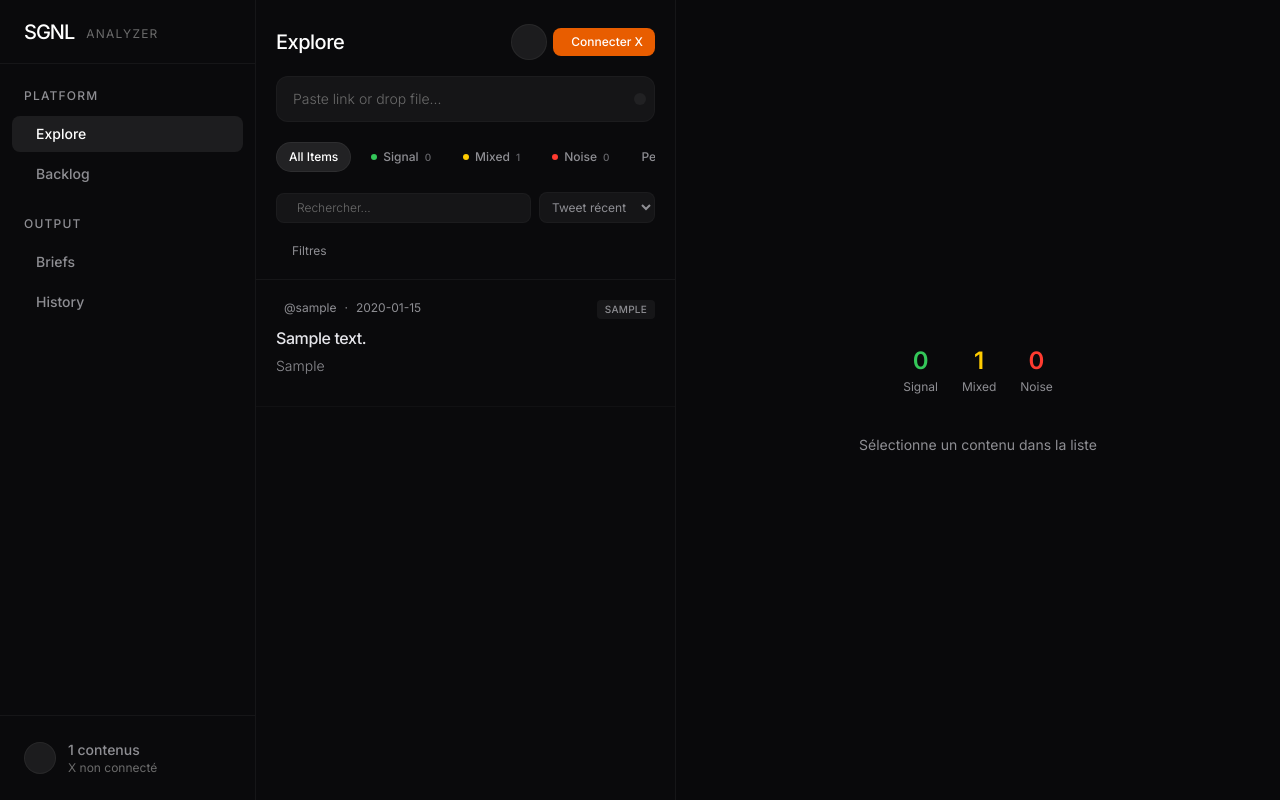
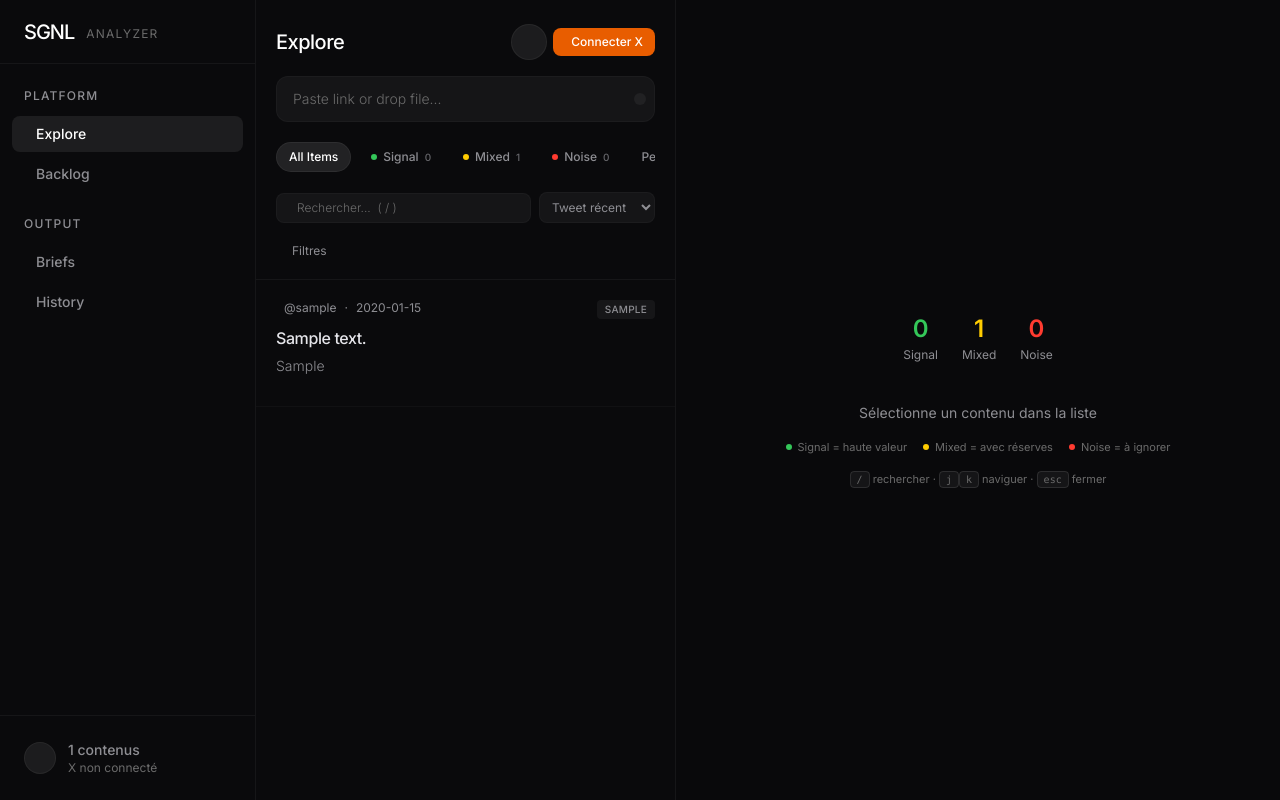
Before and after one commit to bacarym/content-analyzer, a FastAPI app: page / in a window 1280 px wide. Run offline with FastAPI, Linux system fonts and the light colour scheme; tables that the repository leaves empty hold one stand-in row (values such as "Sample post"); data that the repository does not hold is empty; some libraries are stand-ins or nearby versions.

Commit message:
UX+: skeleton loading, raccourcis clavier, retry errors, légende verdicts
Score heuristique 28→35 :
- H1: Skeleton loading (6 cartes placeholder pendant le fetch initial)
- H3/H7: Raccourcis clavier (/ search, j/k naviguer, Esc fermer)
- H6/H10: Légende Signal/Mixed/Noise + raccourcis dans l'empty state
- H9: Bouton Retry dans les toasts d'erreur (overload, ad-hoc)
- H1: État loading=true/false pour feedback chargement

Co-Authored-By: Claude Opus 4.6 (1M context) <noreply@anthropic.com>

```diff
--- a/templates/index.html
+++ b/templates/index.html
@@ -101,6 +101,9 @@
     class="bg-[#0A0A0C] text-[#E5E5EA] antialiased selection:bg-[#E85D00]/30 selection:text-white h-screen overflow-hidden flex"
     x-data="app()"
     x-init="init()"
+    @keydown.escape.window="if (chatOpen) { chatOpen = false } else if (selectedBm) { selectedBm = null }"
+    @keydown.slash.window.prevent="if (!chatOpen && document.activeElement.tagName !== 'INPUT' && document.activeElement.tagName !== 'TEXTAREA') { $refs.searchInput?.focus() }"
+    @keydown.window="if (document.activeElement.tagName === 'INPUT' || document.activeElement.tagName === 'TEXTAREA' || chatOpen) return; if ($event.key === 'j') selectNext(); if ($event.key === 'k') selectPrev();"
   >
     <!-- ═══ Sidebar (desktop) ═══ -->
     <aside
@@ -410,7 +413,8 @@
               <input
                 type="text"
                 x-model="filter.search"
-                placeholder="Rechercher..."
+                x-ref="searchInput"
+                placeholder="Rechercher...  ( / )"
                 class="bg-transparent border-none outline-none text-xs text-[#E5E5EA] placeholder-[#6b6b6b] w-full font-light"
               />
             </div>
@@ -604,7 +608,21 @@
               ></span>
             </div>
           </div>
-          <div class="flex flex-col">
+          <!-- Skeleton loading -->
+          <div x-show="loading" class="flex flex-col">
+            <template x-for="i in 6" :key="i">
+              <div class="p-5 border-b border-white/[0.03] animate-pulse">
+                <div class="flex justify-between items-start mb-3">
+                  <div class="h-3 bg-white/[0.06] rounded w-32"></div>
+                  <div class="h-4 bg-white/[0.06] rounded w-16"></div>
+                </div>
+                <div class="h-4 bg-white/[0.06] rounded w-3/4 mb-2"></div>
+                <div class="h-3 bg-white/[0.04] rounded w-full mb-1"></div>
+                <div class="h-3 bg-white/[0.04] rounded w-2/3"></div>
+              </div>
+            </template>
+          </div>
+          <div x-show="!loading" class="flex flex-col">
             <template x-for="bm in filtered" :key="bm.tweet_id">
               <div
                 class="p-5 border-b border-white/[0.03] cursor-pointer relative overflow-hidden transition-colors"
@@ -666,6 +684,7 @@
               </p>
             </div>
           </div>
+          </div>
         </div>
       </section>
 
@@ -687,6 +706,11 @@
             class="text-lg shrink-0 mt-0.5"
           ></iconify-icon>
           <span x-text="toast" class="font-light text-[#E5E5EA]"></span>
+          <button
+            x-show="_toastRetry"
+            @click="_toastRetry && _toastRetry(); toast = ''"
+            class="ml-2 px-2 py-0.5 rounded text-xs font-medium bg-white/10 text-white hover:bg-white/20 transition-colors shrink-0"
+          >Retry</button>
         </div>
 
         <!-- ── Bookmarks Detail View ── -->
@@ -741,9 +765,21 @@
                 </div>
 
                 <!-- Returning user: pick a content -->
-                <p x-show="counts.signal + counts.mixed + counts.noise > 0" class="text-sm text-[#8E8E93] text-center">
-                  Sélectionne un contenu dans la liste
-                </p>
+                <div x-show="counts.signal + counts.mixed + counts.noise > 0" class="text-center space-y-4">
+                  <p class="text-sm text-[#8E8E93]">
+                    Sélectionne un contenu dans la liste
+                  </p>
+                  <div class="flex justify-center gap-4 text-[11px] text-[#6b6b6b]">
+                    <span class="flex items-center gap-1.5"><span class="w-1.5 h-1.5 rounded-full bg-[#34C759]"></span> Signal = haute valeur</span>
+                    <span class="flex items-center gap-1.5"><span class="w-1.5 h-1.5 rounded-full bg-[#FFCC00]"></span> Mixed = avec réserves</span>
+                    <span class="flex items-center gap-1.5"><span class="w-1.5 h-1.5 rounded-full bg-[#FF3B30]"></span> Noise = à ignorer</span>
+                  </div>
+                  <p class="text-[11px] text-[#6b6b6b]">
+                    <kbd class="px-1.5 py-0.5 rounded bg-white/5 border border-white/10 text-[10px]">/</kbd> rechercher
+                    · <kbd class="px-1.5 py-0.5 rounded bg-white/5 border border-white/10 text-[10px]">j</kbd><kbd class="px-1.5 py-0.5 rounded bg-white/5 border border-white/10 text-[10px]">k</kbd> naviguer
+                    · <kbd class="px-1.5 py-0.5 rounded bg-white/5 border border-white/10 text-[10px]">esc</kbd> fermer
+                  </p>
+                </div>
               </div>
             </div>
 
@@ -1858,6 +1894,7 @@
       function app() {
         return {
           tab: "bookmarks",
+          loading: true,
           bookmarks: [],
           stats: {},
           counts: {},
@@ -1871,6 +1908,7 @@
           addFiles: null,
           toast: "",
           toastType: "ok",
+          _toastRetry: null,
           adHocLoading: false,
           sortBy: "created_desc",
           filter: { verdict: "", tag: "", search: "" },
@@ -1941,6 +1979,7 @@
               }
             }
             await this.loadData();
+            this.loading = false;
             await this.loadBriefs();
           },
 
@@ -2157,10 +2196,25 @@
             return groups;
           },
 
-          showToast(msg, type = "ok") {
+          selectNext() {
+            const list = this.filtered;
+            if (!list.length) return;
+            const idx = this.selectedBm ? list.findIndex(b => b.tweet_id === this.selectedBm.tweet_id) : -1;
+            this.selectedBm = list[Math.min(idx + 1, list.length - 1)];
+          },
+
+          selectPrev() {
+            const list = this.filtered;
+            if (!list.length) return;
+            const idx = this.selectedBm ? list.findIndex(b => b.tweet_id === this.selectedBm.tweet_id) : 1;
+            this.selectedBm = list[Math.max(idx - 1, 0)];
+          },
+
+          showToast(msg, type = "ok", retryFn = null) {
             this.toast = msg;
             this.toastType = type;
-            setTimeout(() => (this.toast = ""), type === "error" ? 6000 : 3000);
+            this._toastRetry = retryFn;
+            setTimeout(() => { this.toast = ""; this._toastRetry = null; }, type === "error" ? 6000 : 3000);
           },
 
           async connectX() {
@@ -2248,7 +2302,7 @@
                 if (overloaded) break;
               }
               if (overloaded) {
-                this.showToast("L'API Claude est surchargée — réessaie dans quelques minutes", "error");
+                this.showToast("L'API Claude est surchargée", "error");
               } else if (errors > 0) {
                 this.showToast(`${done} OK, ${errors} erreur(s)`, "error");
               } else {
@@ -2267,7 +2321,7 @@
             try {
               const r = await fetch(`/api/reanalyze/${tweetId}`, { method: "POST" });
               if (r.status === 529) {
-                this.showToast("L'API Claude est surchargée — réessaie dans quelques minutes", "error");
+                this.showToast("L'API Claude est surchargée", "error", () => this.reanalyze(tweetId));
               } else if (r.ok) {
                 this.showToast("Re-analyse terminée");
               } else {
@@ -2313,7 +2367,7 @@
                 const overloaded = (d.results || []).some((r) => r.error === "overloaded");
                 const errors = (d.results || []).filter((r) => r.error).length;
                 if (overloaded) {
-                  this.showToast("L'API Claude est surchargée — réessaie dans quelques minutes", "error");
+                  this.showToast("L'API Claude est surchargée", "error", () => this.submitAdHoc());
                 } else if (errors) {
                   const errMsg = (d.results || []).find((r) => r.error)?.error || "Erreur inconnue";
                   this.showToast(errMsg, "error");
```
